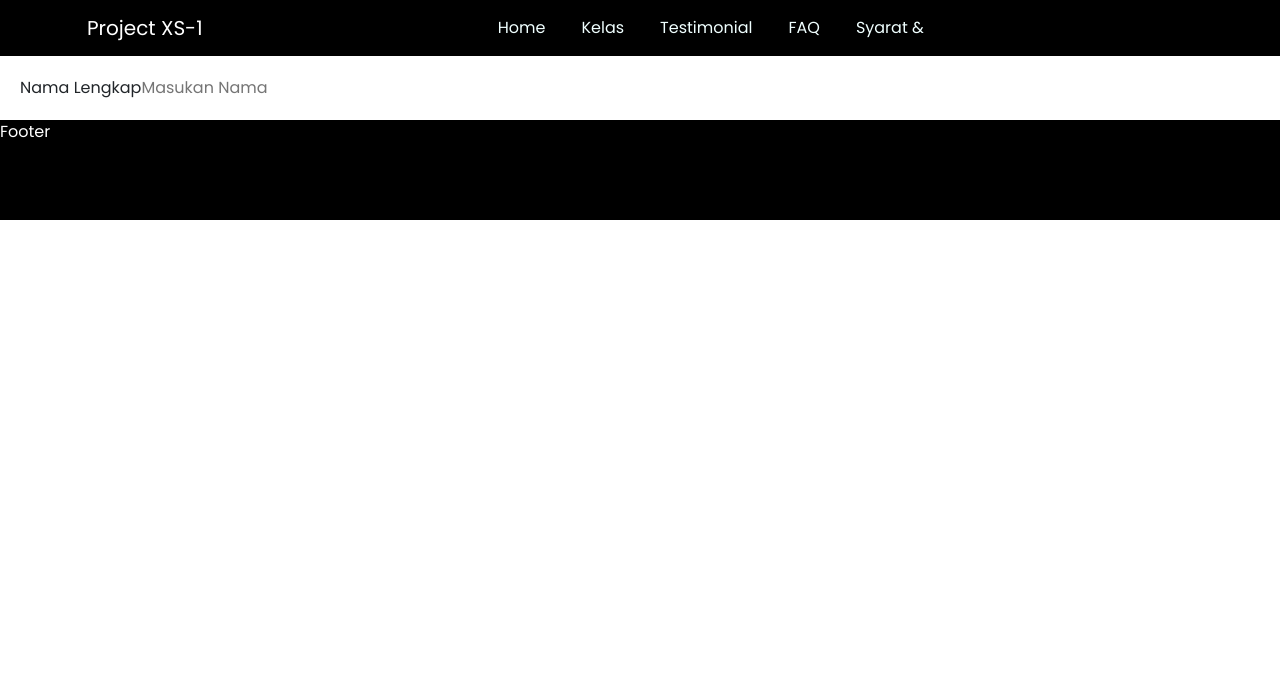
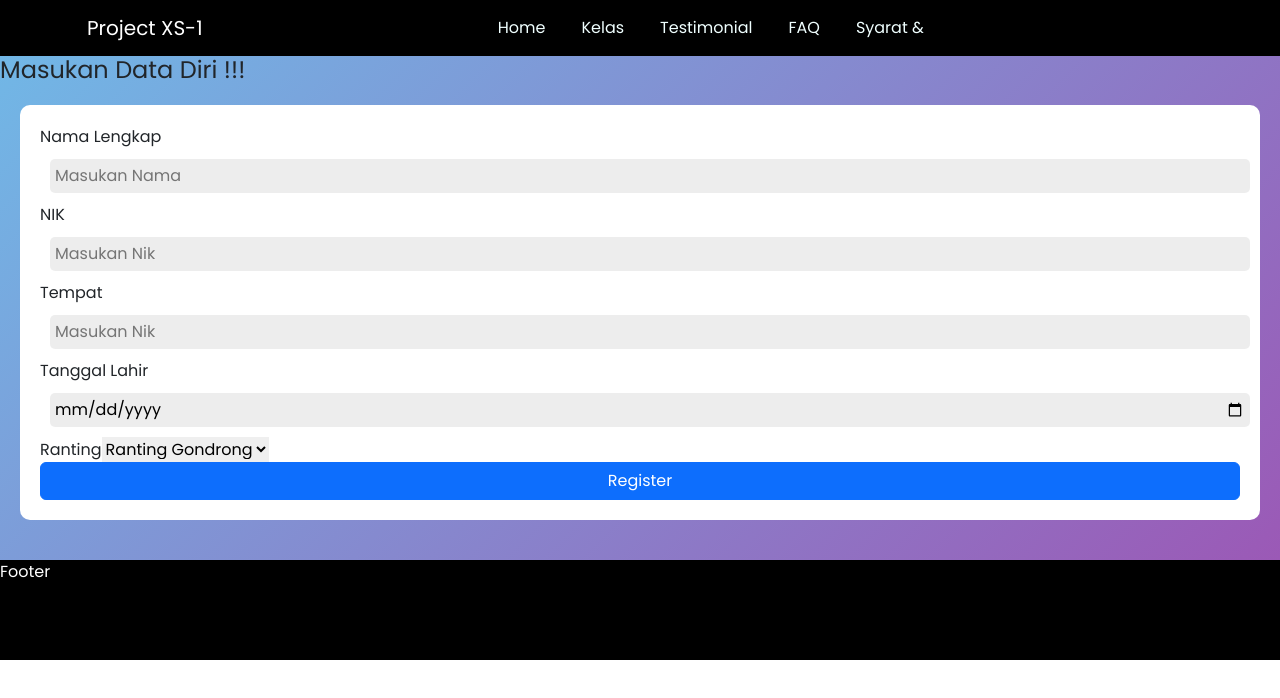
Before and after one commit to abignego/iqbalm, a React (Vite) app: page /TambahDataJamaah in a window 1280 px wide. Shown: the top 698 px of the page. Built offline with nearby package versions, Linux system fonts and the light colour scheme.

Commit message:
uptodate

```diff
--- a/src/Pages/InsertWargaPages.jsx
+++ b/src/Pages/InsertWargaPages.jsx
@@ -2,12 +2,49 @@
 
 const InsertWargaPages = () => {
   return (
-    <div className="FormInputData">
-      <div className="input">
-        <label htmlFor="">Nama Lengkap</label>
-        <input className="input" type="email" name="" id="" placeholder="Masukan Nama" />
+    <form action="#">
+
+
+        <div className="FormInputData" >
+            <h4>Masukan Data Diri !!!</h4>
+      <div className="ContainerIn">
+      <div className="input-box">
+        <span >Nama Lengkap</span>
+        <input onInvalid={"Masukan nma"} className="Inputed" type="text" name="" id="" placeholder="Masukan Nama" />
       </div>
+      <div className="input-box">
+        <span >NIK</span>
+        <input onInvalid={"Masukan nma"} className="Inputed" type="text" name="" id="" placeholder="Masukan Nik" />
+      </div>
+      <div className="input-box">
+        <span >Tempat</span>
+        <input onInvalid={"Masukan nma"} className="Inputed" type="text" name="" id="" placeholder="Masukan Nik" />
+      </div>
+      <div className="input-box">
+        <span >Tanggal Lahir</span>
+        <input onInvalid={"Masukan nma"} className="Inputed" type="date" name="" id="" placeholder="Masukan Nik" />
+      </div>
+      <div className="input-radio">
+        <span >Ranting</span>
+        <select name="ranting" id="ranting">
+    <option value="Ranting Gondrong">Ranting Gondrong</option>
+    <option value="Ranting Petir">Ranting Petir</option>
+    <option value="Ranting Cipondoh">Ranting Cipondoh</option>
+    <option value="Ranting Ketapang">Ranting Ketapang</option>
+    <option value="Ranting Kenanga">Ranting Kenanga</option>
+    <option value="Ranting Poris">Ranting Poris</option>
+  </select>
+
+      </div>
+
+      <div className="button">
+
+      <input type="submit" className="btn btn-primary" value="Register"/>
+      </div>
+        </div>
     </div>
+    </form>
+
   )
 }
 
--- a/src/index.css
+++ b/src/index.css
@@ -7,6 +7,7 @@
   list-style: none;
   box-sizing: border-box;
   font-family: 'Poppins',sans-serif;
+
 }
 .Brand a{
   color: white;
@@ -102,11 +103,26 @@ color: white;
   background: rgb(28, 17, 41, 0.88);
 
 }
+.ContainerIn{
+  background: #fff;
+  border-radius: 10px 10px;
+  justify-content: center;
+  flex-wrap: wrap;
+  padding: 20px;
+  margin: 20px;
+
+}
+form .input-box{
+  width: calc(100%/2 -20px);
+}
+.ContainerIn input{
+  width: 100%;
+}
 .FormInputData
 {
-  margin: 20px;
-  text-align: center;
-  display: flex;
+  background: linear-gradient(135deg,#71b7e6,#9b59b6);
+  padding-bottom: 20px;
+
 }
 .menu-bar{
   height:  100vh;
@@ -117,3 +133,11 @@ color: white;
   font-size: 1rem;
   position: relative;
 }
+.Inputed{
+  color: black;
+  padding: 5px;
+  margin: 10px;
+
+  background-color: rgba(224, 224, 224, 0.589) ;
+  border-radius: 5px 5px 5px 5px ;
+}
```
